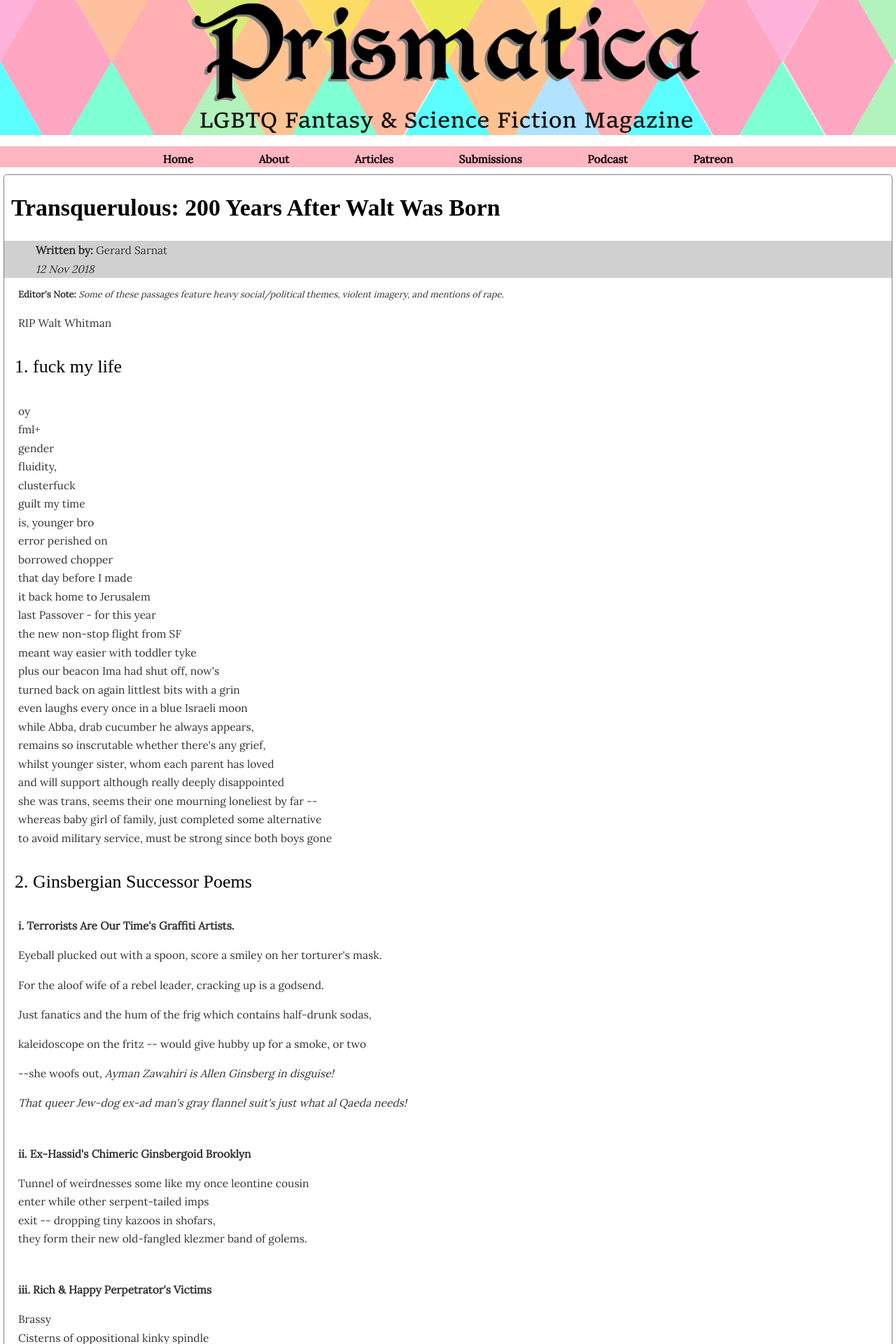
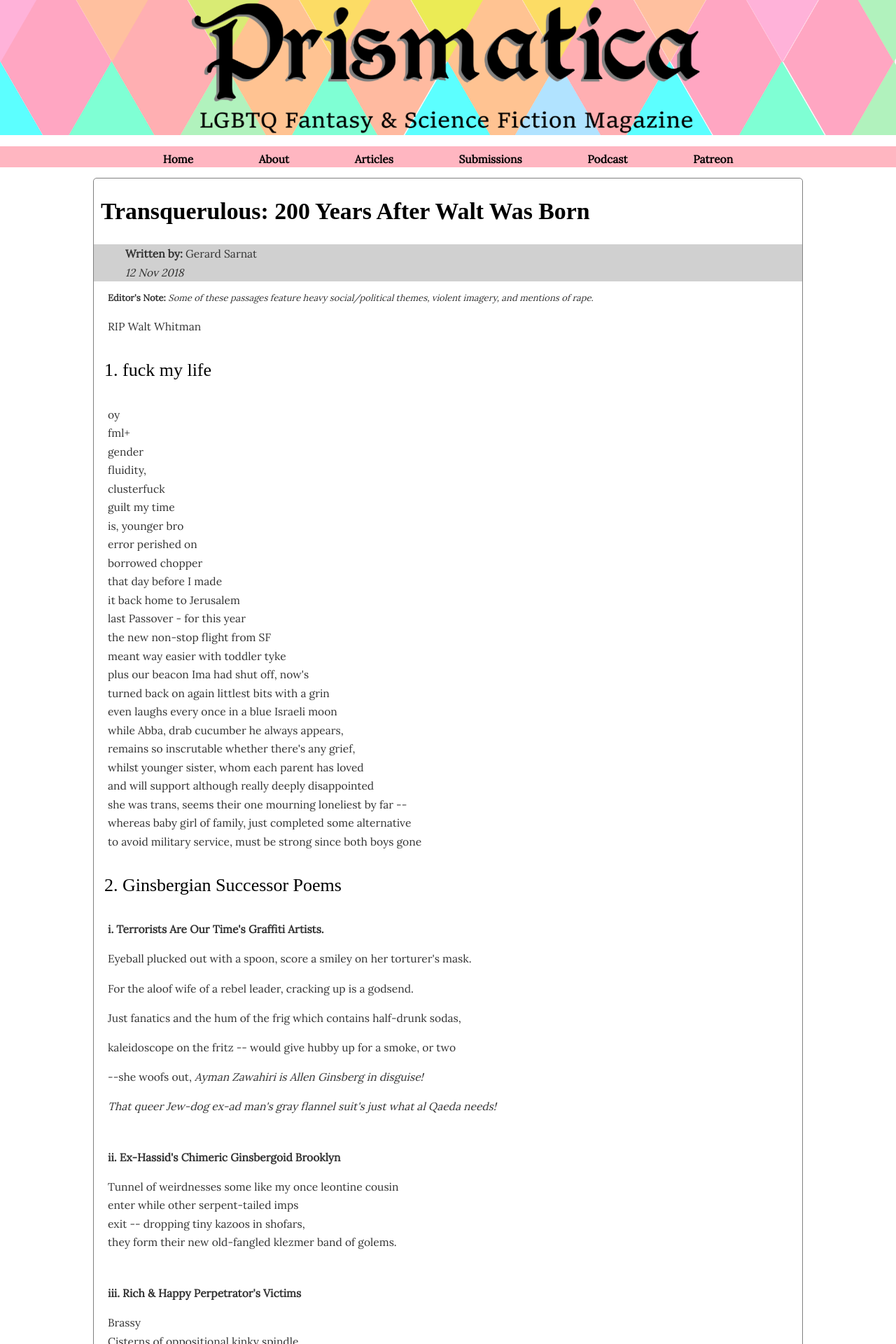
Before and after one commit to lazyadventurerpublishing/prismatica, a Jekyll site: the page built from _posts/2018-11-12-Transquerulous.html, in a window 1280 px wide. Shown: the top 1920 px of the page at 70% size. Built offline with Jekyll 4.4.1, drawn with Linux system fonts in a browser that asks for light colours; some web fonts are replaced; comment, search, counter and statistics services are not loaded.

Commit message:
Update main.css

```diff
--- a/css/main.css
+++ b/css/main.css
@@ -168,6 +168,12 @@ body {
                         margin: 5px;
                     }
 
+                    #postwrap {
+                        width: 80%;
+                        float: left;
+                        margin-left: 10%;
+                    }
+
 /* column contents */
 
                     #leftcolumnwrap {
```
